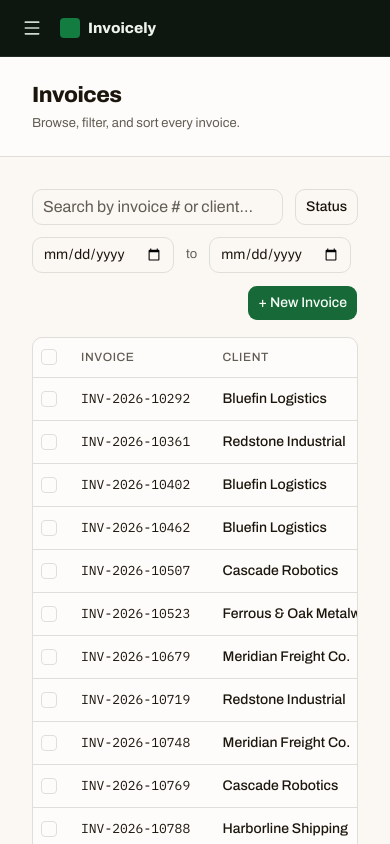
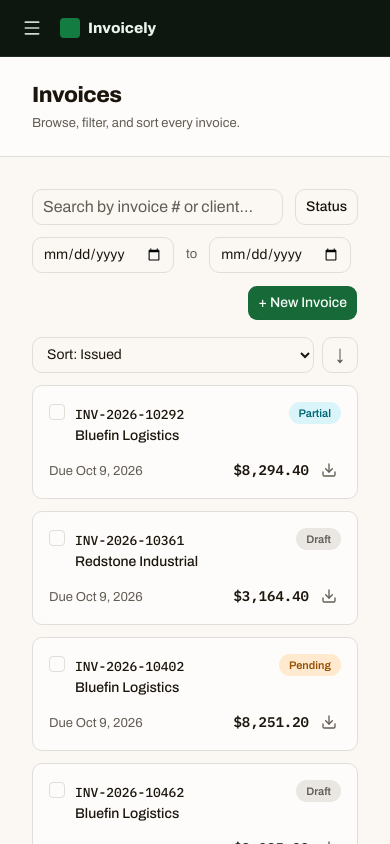
Before and after one commit to thisisfaizanali/ffx-assignment2, a Next.js app: page /invoices in a window 390 px wide. Shown: the top 844 px of the page. Built offline with nearby package versions, Linux system fonts and the light colour scheme.

Commit message:
feat: add mobile card view for invoice listing

```diff
--- a/src/app/invoices/invoice-listing.tsx
+++ b/src/app/invoices/invoice-listing.tsx
@@ -4,6 +4,7 @@ import { useCallback, useMemo, useState } from "react";
 import { toast } from "sonner";
 import { BulkActionBar } from "@/components/invoices/bulk-action-bar";
 import { ErrorState } from "@/components/error-state";
+import { InvoiceCardList } from "@/components/invoices/invoice-card-list";
 import { InvoiceTable } from "@/components/invoices/invoice-table";
 import { ListingPagination } from "@/components/invoices/listing-pagination";
 import { ListingToolbar } from "@/components/invoices/listing-toolbar";
@@ -148,6 +149,7 @@ export function InvoiceListing() {
         <ErrorState message={error.message} onRetry={refetch} />
       ) : (
         <>
+          <div className="hidden md:block">
             <InvoiceTable
               rows={data?.data ?? []}
               sort={query.sort}
@@ -162,6 +164,20 @@ export function InvoiceListing() {
               onToggleRow={toggleRow}
               onTogglePage={togglePage}
             />
+          </div>
+          <div className="md:hidden">
+            <InvoiceCardList
+              rows={data?.data ?? []}
+              sort={query.sort}
+              dir={query.dir}
+              onSort={setSort}
+              isLoading={isLoading && !data}
+              hasActiveFilters={hasActiveFilters}
+              showSelection={canBulk}
+              selectedIds={selectedIds}
+              onToggleRow={toggleRow}
+            />
+          </div>
           {data && data.total > 0 && (
             <ListingPagination
               page={data.page}
--- /dev/null
+++ b/src/components/invoices/invoice-card-list.tsx
@@ -0,0 +1,165 @@
+"use client";
+
+import { Download } from "lucide-react";
+import Link from "next/link";
+import { useRouter } from "next/navigation";
+import { StatusBadge } from "@/components/status-badge";
+import { Checkbox } from "@/components/ui/checkbox";
+import { Skeleton } from "@/components/ui/skeleton";
+import { downloadInvoiceText } from "@/lib/download";
+import { formatCurrency, formatDate } from "@/lib/format";
+import { SORT_KEYS, type Invoice, type SortDir, type SortKey } from "@/lib/types";
+
+const SORT_LABELS: Record<SortKey, string> = {
+  number: "Invoice #",
+  client: "Client",
+  issueDate: "Issued",
+  dueDate: "Due",
+  amount: "Amount",
+  status: "Status",
+};
+
+interface Props {
+  rows: Invoice[];
+  isLoading: boolean;
+  hasActiveFilters: boolean;
+  showSelection: boolean;
+  selectedIds: Set<string>;
+  onToggleRow: (id: string) => void;
+  sort: SortKey;
+  dir: SortDir;
+  onSort: (key: SortKey) => void;
+}
+
+export function InvoiceCardList({
+  rows,
+  isLoading,
+  hasActiveFilters,
+  showSelection,
+  selectedIds,
+  onToggleRow,
+  sort,
+  dir,
+  onSort,
+}: Props) {
+  const router = useRouter();
+  const showSkeleton = isLoading && rows.length === 0;
+  const showEmpty = !isLoading && rows.length === 0;
+
+  return (
+    <div className="space-y-3">
+      <div className="flex items-center gap-2">
+        <label htmlFor="mobile-sort" className="sr-only">
+          Sort invoices by
+        </label>
+        <select
+          id="mobile-sort"
+          value={sort}
+          onChange={(e) => onSort(e.target.value as SortKey)}
+          className="h-9 flex-1 rounded-lg border border-input bg-transparent px-2.5 text-sm outline-none focus-visible:ring-2 focus-visible:ring-ring"
+        >
+          {SORT_KEYS.map((k) => (
+            <option key={k} value={k}>
+              Sort: {SORT_LABELS[k]}
+            </option>
+          ))}
+        </select>
+        <button
+          type="button"
+          onClick={() => onSort(sort)}
+          aria-label={`Sort direction: ${dir === "asc" ? "ascending" : "descending"}`}
+          className="inline-flex size-9 shrink-0 items-center justify-center rounded-lg border border-input text-muted-foreground outline-none hover:bg-muted focus-visible:ring-2 focus-visible:ring-ring"
+        >
+          {dir === "asc" ? "↑" : "↓"}
+        </button>
+      </div>
+
+      {showSkeleton &&
+        Array.from({ length: 6 }).map((_, i) => (
+          <div
+            key={i}
+            className="rounded-[10px] border border-border bg-card p-4"
+          >
+            <Skeleton className="h-4 w-28" />
+            <Skeleton className="mt-2 h-3 w-40" />
+            <Skeleton className="mt-3 h-3 w-24" />
+          </div>
+        ))}
+
+      {!showSkeleton &&
+        rows.map((row) => (
+          <div
+            key={row.id}
+            onClick={(e) => {
+              if (
+                e.target instanceof HTMLElement &&
+                e.target.closest("a, button, input, [role=checkbox]")
+              ) {
+                return;
+              }
+              router.push(`/invoices/${row.id}`);
+            }}
+            className="rounded-[10px] border border-border bg-card p-4"
+          >
+            <div className="flex items-start justify-between gap-3">
+              <div className="flex min-w-0 items-start gap-2.5">
+                {showSelection && (
+                  <Checkbox
+                    className="mt-0.5"
+                    aria-label={`Select ${row.number}`}
+                    checked={selectedIds.has(row.id)}
+                    onCheckedChange={() => onToggleRow(row.id)}
+                  />
+                )}
+                <div className="min-w-0">
+                  <Link
+                    href={`/invoices/${row.id}`}
+                    className="font-mono text-[13px] font-medium text-foreground outline-none hover:underline focus-visible:underline"
+                  >
+                    {row.number}
+                  </Link>
+                  <div className="truncate text-sm font-medium">
+                    {row.client}
+                  </div>
+                </div>
+              </div>
+              <StatusBadge status={row.status} />
+            </div>
+            <div className="mt-3 flex items-end justify-between">
+              <span className="text-[13px] text-muted-foreground">
+                Due {formatDate(row.dueDate)}
+              </span>
+              <div className="flex items-center gap-2">
+                <span className="font-mono text-sm font-semibold">
+                  {formatCurrency(row.amount)}
+                </span>
+                <button
+                  type="button"
+                  aria-label={`Download ${row.number}`}
+                  onClick={() => downloadInvoiceText(row)}
+                  className="rounded p-1 text-muted-foreground outline-none hover:bg-accent focus-visible:ring-2 focus-visible:ring-ring"
+                >
+                  <Download className="size-4" />
+                </button>
+              </div>
+            </div>
+          </div>
+        ))}
+
+      {showEmpty && (
+        <div className="rounded-[10px] border border-border bg-card px-5 py-16 text-center">
+          <p className="text-sm font-semibold">
+            {hasActiveFilters
+              ? "No invoices match your filters"
+              : "No invoices yet"}
+          </p>
+          <p className="mt-1 text-[13px] text-muted-foreground">
+            {hasActiveFilters
+              ? "Try adjusting or clearing your filters."
+              : "Create your first invoice to get started."}
+          </p>
+        </div>
+      )}
+    </div>
+  );
+}
```
Lines whose indentation alone changed are shown as unchanged.
